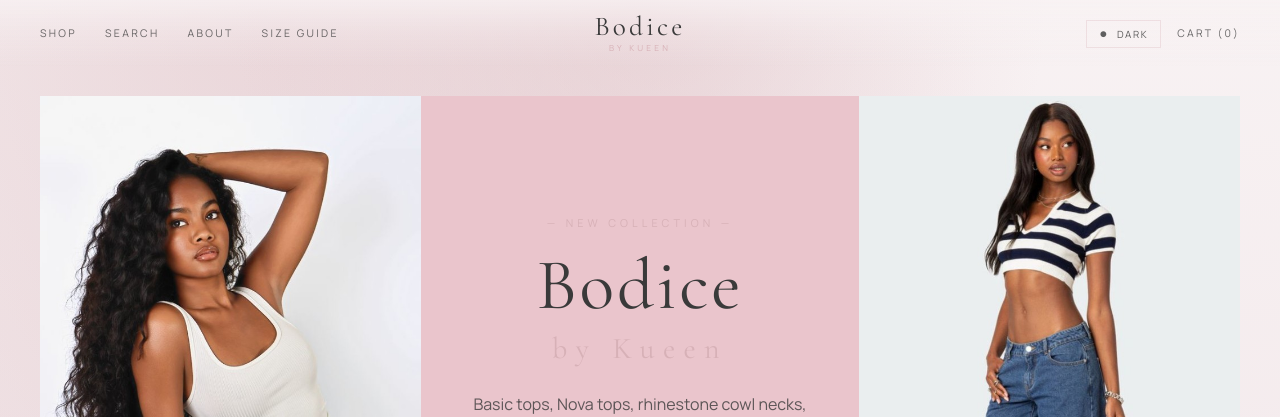
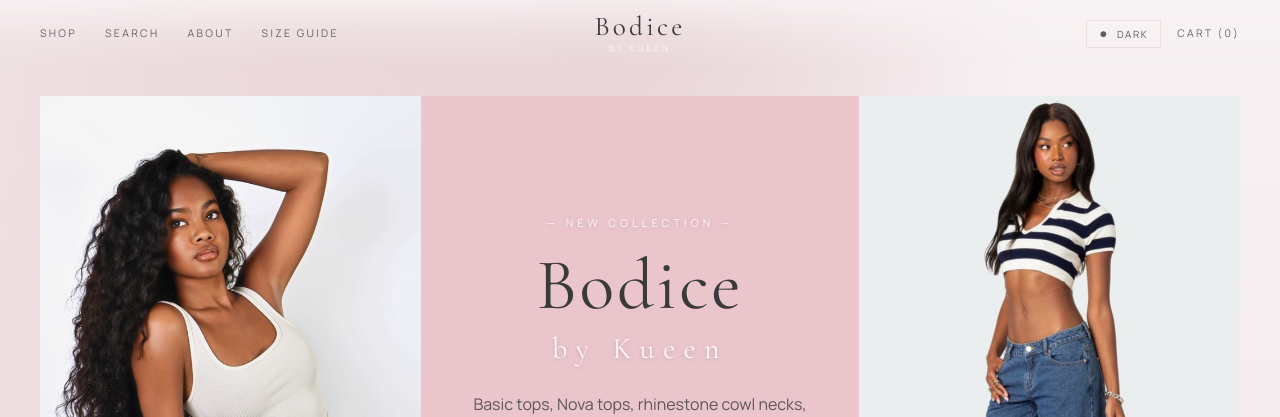
Before and after one commit to sackeydede53-rgb/bodicebykueen, a Next.js app: page / in a window 1280 px wide. Shown: the top 417 px of the page. Built offline with nearby package versions, Linux system fonts and the light colour scheme; no server answers; the database is empty.

Commit message:
Use light pink for hero labels so they read clearly.
Co-authored-by: Cursor <cursoragent@cursor.com>

```diff
--- a/src/app/(store)/page.tsx
+++ b/src/app/(store)/page.tsx
@@ -43,12 +43,12 @@ export default async function HomePage() {
                 }}
               />
               <div className="relative z-10">
-                <p className="fade-up text-[0.68rem] uppercase tracking-[0.38em] text-champagne">
+                <p className="fade-up text-[0.68rem] uppercase tracking-[0.38em] text-pink-light drop-shadow-sm">
                   — New collection —
                 </p>
                 <h1 className="fade-up-delay mt-5 font-[family-name:var(--font-display)] text-5xl leading-[0.95] tracking-[0.04em] text-ivory md:text-6xl lg:text-7xl">
                   Bodice
-                  <span className="mt-3 block text-2xl tracking-[0.28em] text-champagne md:text-3xl">
+                  <span className="mt-3 block text-2xl tracking-[0.28em] text-pink-light drop-shadow-sm md:text-3xl">
                     by Kueen
                   </span>
                 </h1>
--- a/src/app/globals.css
+++ b/src/app/globals.css
@@ -14,6 +14,8 @@ html[data-theme="light"] {
   --ink-soft: #eac5cc;
   --champagne: #d7b1b7;
   --champagne-deep: #c49aa3;
+  /* Soft light pink for labels on dusty-rose surfaces (high visibility) */
+  --pink-light: #fff5f7;
   --ivory: #3a3a3a;
   --ivory-muted: #454545;
   --stone: #4a4a4a;
@@ -41,6 +43,7 @@ html[data-theme="dark"] {
   --ink-soft: #3a3235;
   --champagne: #d7b1b7;
   --champagne-deep: #eac5cc;
+  --pink-light: #ffe8ee;
   --ivory: #f5f0f1;
   --ivory-muted: #eac5cc;
   --stone: #d0d0d0;
@@ -63,6 +66,7 @@ html[data-theme="dark"] {
   --color-ink-soft: var(--ink-soft);
   --color-champagne: var(--champagne);
   --color-champagne-deep: var(--champagne-deep);
+  --color-pink-light: var(--pink-light);
   --color-ivory: var(--ivory);
   --color-ivory-muted: var(--ivory-muted);
   --color-stone: var(--stone);
--- a/src/components/store/Header.tsx
+++ b/src/components/store/Header.tsx
@@ -60,7 +60,7 @@ export function Header() {
           <div className="font-[family-name:var(--font-display)] text-[1.45rem] leading-none tracking-[0.12em] text-ivory md:text-[1.7rem]">
             Bodice
           </div>
-          <div className="mt-0.5 text-[0.52rem] uppercase tracking-[0.38em] text-champagne">
+          <div className="mt-0.5 text-[0.52rem] uppercase tracking-[0.38em] text-pink-light">
             by Kueen
           </div>
         </Link>
```
